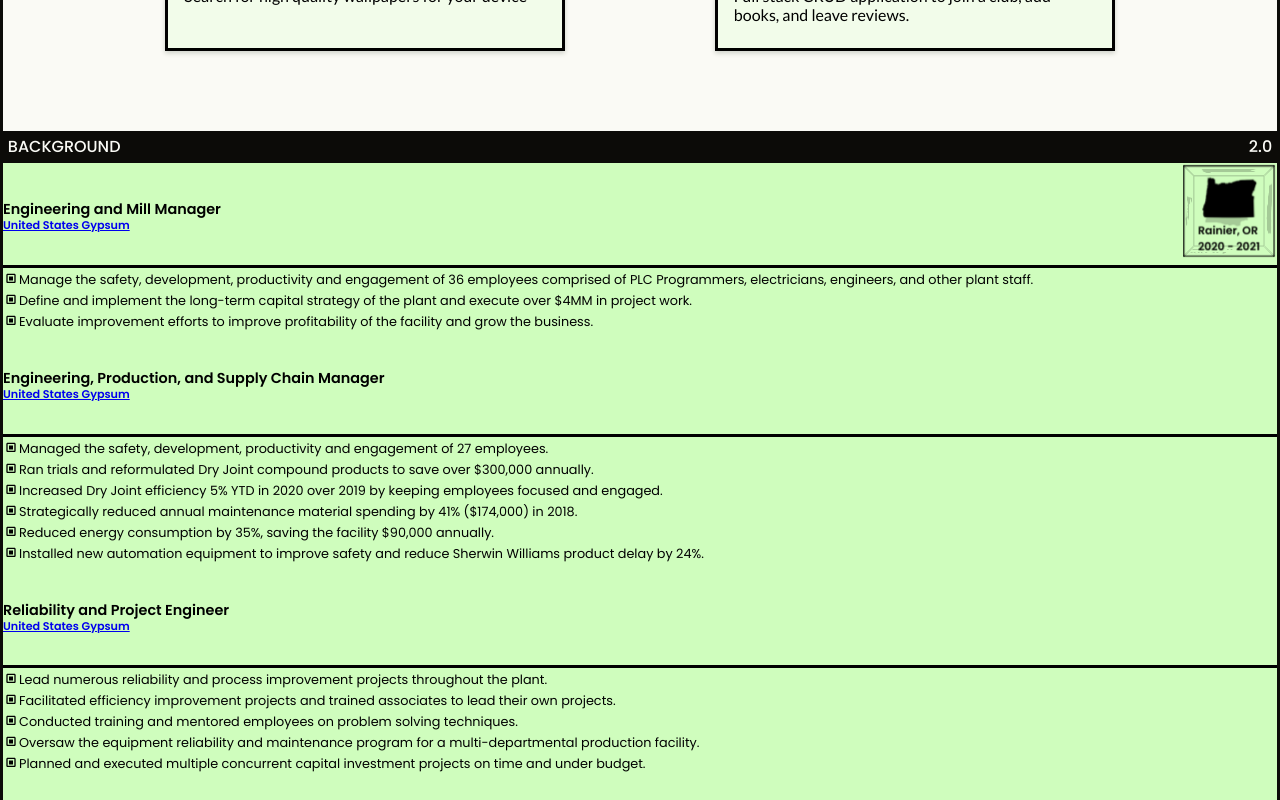
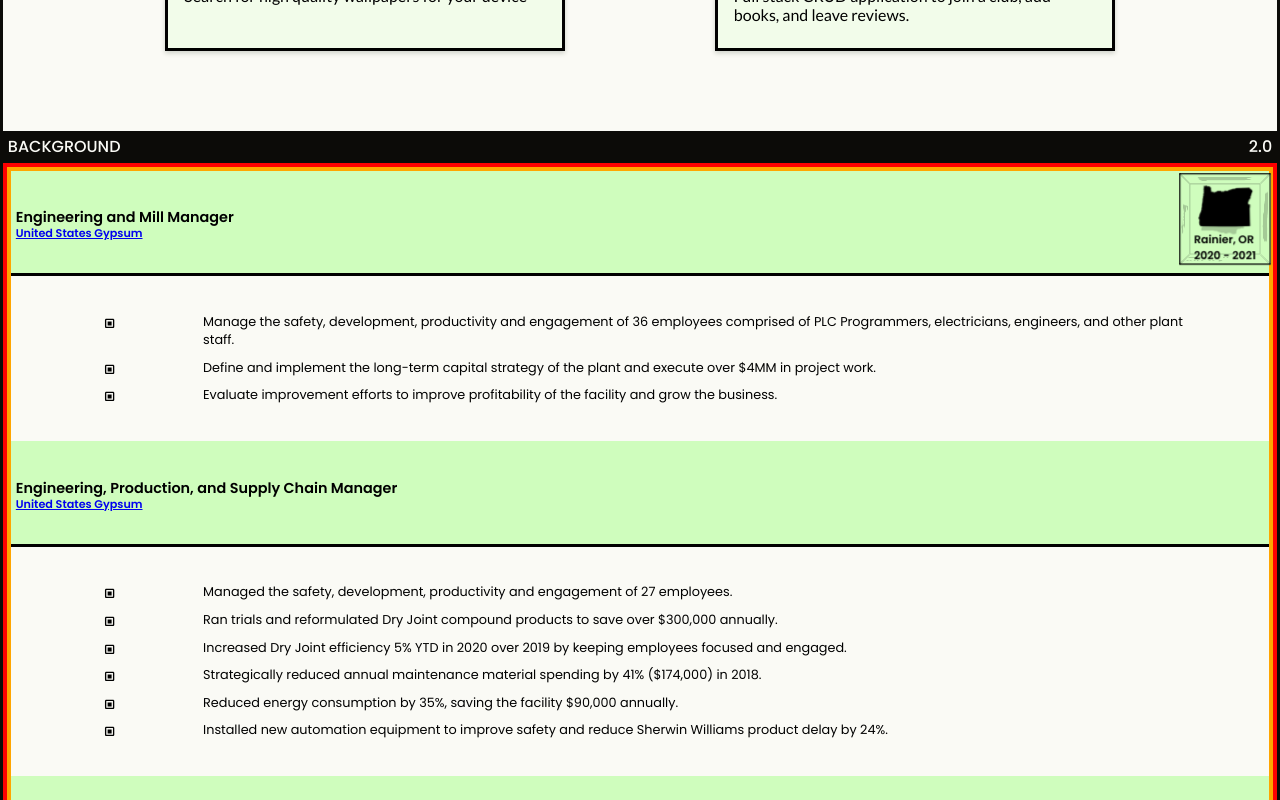
Before and after one commit to a-stepanian/portfolio, a React (Create React App) app: page / in a window 1280 px wide. Shown: the part 1840-2640 px from the top of the page. Built offline with nearby package versions, Linux system fonts and the light colour scheme.

Commit message:
work on layered sticky elements in background section

```diff
--- a/src/components/experience/Experience.js
+++ b/src/components/experience/Experience.js
@@ -1,7 +1,7 @@
 import React from "react";
 import styled from "styled-components";
 import { experience } from "../../data";
-import { Job, StateCube, JobCube } from "../index";
+import { Job, StateCube } from "../index";
 
 const Experience = () => {
   return (
@@ -30,8 +30,6 @@
 };
 
 const Wrapper = styled.section`
-  background-color: var(--main);
-
   /* BACKGROUND 2.0 BLACK STICKY BANNER*/
   .background-sticky {
     z-index: 3;
@@ -63,17 +61,22 @@
 
   .cube-wrapper {
     height: 6rem;
-    padding-top: 0.5rem;
+    padding-top: 0.8rem;
     padding-right: 0.5rem;
     width: 100%;
     position: sticky;
-    top: 7rem;
+    top: 6.8rem;
     display: flex;
     justify-content: flex-end;
     z-index: 2;
   }
 
+  .work-history-container {
+    border: 4px solid red;
+  }
+
   .experience-container {
+    border: 4px solid orange;
     transform: translateY(-6rem);
   }
 
--- a/src/components/experience/Job.js
+++ b/src/components/experience/Job.js
@@ -2,7 +2,7 @@
 import { BiCheckboxSquare } from "react-icons/bi";
 
 const Job = ({ job }) => {
-  const { company, location, stateImg, title, date, description } = job;
+  const { company, title, description } = job;
 
   return (
     <Wrapper>
@@ -17,10 +17,10 @@
       <ul>
         {description.map((jobDuty, index) => {
           return (
-            <li key={index}>
+            <div key={index} className="duty">
               <BiCheckboxSquare className="bullet" />
-              {jobDuty}
-            </li>
+              <li>{jobDuty}</li>
+            </div>
           );
         })}
       </ul>
@@ -34,8 +34,9 @@
     z-index: 1;
     background: var(--main);
     position: sticky;
-    top: 12.9rem;
+    top: 12.8rem;
     padding-right: 6rem;
+    padding-left: 0.3rem;
     border-bottom: 3px solid black;
     .title-company {
       height: 100%;
@@ -52,14 +53,66 @@
       font-size: 0.7rem;
     }
   }
-
+  .duty {
+    display: flex;
+    padding: 0.3rem;
+  }
+  ul {
+    padding: 2rem 0;
+  }
   li {
+    width: 80%;
     list-style-type: none;
     font-size: 0.8rem;
   }
   .bullet {
+    width: 15%;
     font-size: 1rem;
     transform: translateY(0.15rem);
+  }
+
+  @media (min-width: 768px) {
+    .job-header {
+      height: 6.6rem;
+      z-index: 1;
+      background: var(--main);
+      position: sticky;
+      top: 12.8rem;
+      padding-right: 6rem;
+      padding-left: 0.3rem;
+      border-bottom: 3px solid black;
+      .title-company {
+        height: 100%;
+        display: flex;
+        flex-direction: column;
+        justify-content: center;
+      }
+      h3 {
+        margin-top: 0.5rem;
+        font-size: 0.9rem;
+        line-height: 1rem;
+      }
+      h4 {
+        font-size: 0.7rem;
+      }
+    }
+    .duty {
+      display: flex;
+      padding: 0.3rem;
+    }
+    ul {
+      padding: 2rem 0;
+    }
+    li {
+      width: 80%;
+      list-style-type: none;
+      font-size: 0.8rem;
+    }
+    .bullet {
+      width: 15%;
+      font-size: 1rem;
+      transform: translateY(0.15rem);
+    }
   }
 `;
 
--- a/src/components/experience/JobCube.js
+++ /dev/null
@@ -1,77 +0,0 @@
-import styled from "styled-components";
-
-const JobCube = () => {
-  return (
-    <Wrapper className="cube-wrapper">
-      <div className="cube">
-        <div className="face front">
-          <img src="or.png" alt={`Outline of the Georgia state map`} />
-        </div>
-        <div className="face back">
-          <img src="wa.png" alt={`Outline of the Washington state map`} />
-        </div>
-        <div className="face right">
-          <img src="ga.png" alt={`Outline of the Oregon state map`} />
-        </div>
-        <div className="face left">
-          <img src="md.png" alt={`Outline of the Maryland state map`} />
-        </div>
-      </div>
-    </Wrapper>
-  );
-};
-
-const Wrapper = styled.div`
-  z-index: 2;
-  width: var(--cube-width);
-  height: 5rem;
-  perspective: 20rem; //zoom in and out of cube
-  transition: perspective 1s;
-  .cube {
-    width: 100%;
-    height: 100%;
-    position: relative;
-    transform-style: preserve-3d;
-    transition: transform 4s;
-    transform: translateZ(355deg) rotateY(180deg); //shifts to/from viewer
-  }
-  .face {
-    position: absolute;
-    width: var(--cube-width);
-    height: 5rem;
-    background-color: var(--cube);
-    border: 0.1rem solid black;
-    display: flex;
-    justify-content: center;
-    align-items: center;
-    img {
-      max-width: 100%;
-      max-height: 100%;
-    }
-  }
-
-  .front {
-    transform: rotateY(0deg) translateZ(calc(var(--cube-width) / 2));
-  }
-  .right {
-    transform: rotateY(90deg) translateZ(calc(var(--cube-width) / 2));
-  }
-  .back {
-    transform: rotateY(180deg) translateZ(calc(var(--cube-width) / 2));
-  }
-  .left {
-    transform: rotateY(-90deg) translateZ(calc(var(--cube-width) / 2));
-  }
-
-  .cube.show-right {
-    transform: translateZ(-10rem) rotateY(-90deg);
-  }
-  .cube.show-back {
-    transform: translateZ(-10rem) rotateY(-180deg);
-  }
-  .cube.show-left {
-    transform: translateZ(-10rem) rotateY(90deg);
-  }
-`;
-
-export default JobCube;
--- a/src/components/index.js
+++ b/src/components/index.js
@@ -23,7 +23,6 @@
 import Experience from "./experience/Experience";
 import Job from "./experience/Job";
 import StateCube from "./experience/StateCube";
-import JobCube from "./experience/JobCube";
 
 // contact components
 import Contact from "./Contact";
@@ -48,5 +47,4 @@
   BigBlock,
   Job,
   StateCube,
-  JobCube,
 };
--- a/src/index.css
+++ b/src/index.css
@@ -22,8 +22,8 @@
 
   --hamburger: 0.5s;
   --info: 0.7s;
-  --hero: 3s;
-  --hero-delay: 1s;
+  --hero: 1s;
+  --hero-delay: 0.5s;
 
   --small-border: 0.2rem solid var(--black);
   --large-border: 0.2rem solid var(--black);
```
